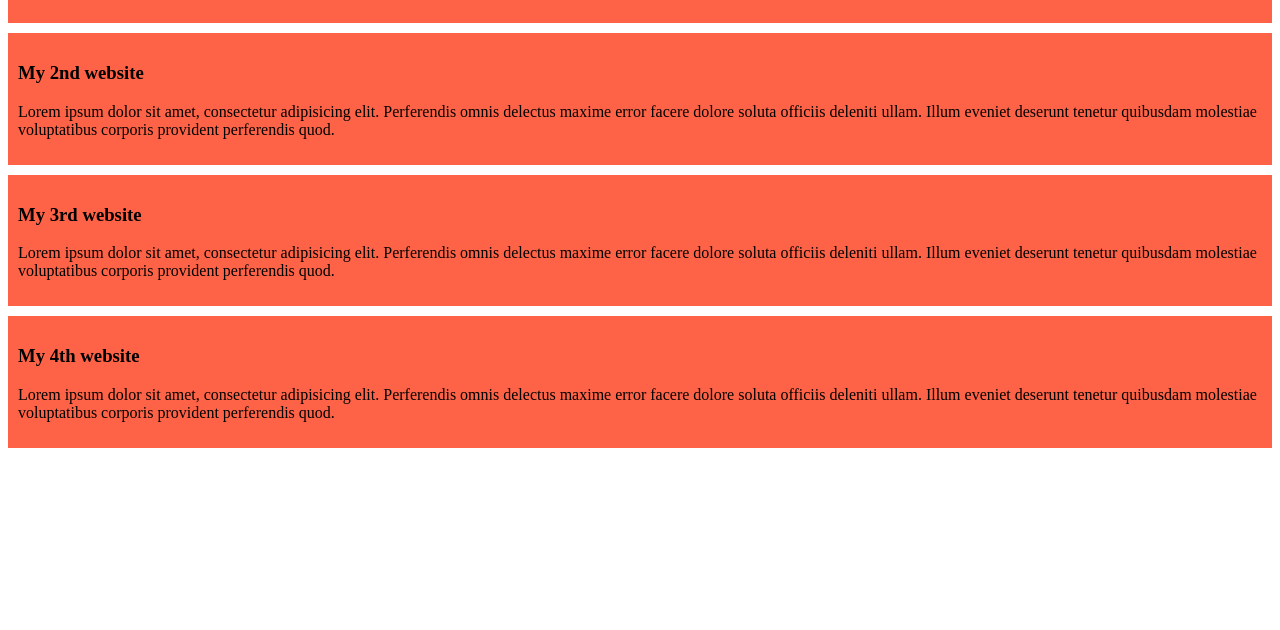
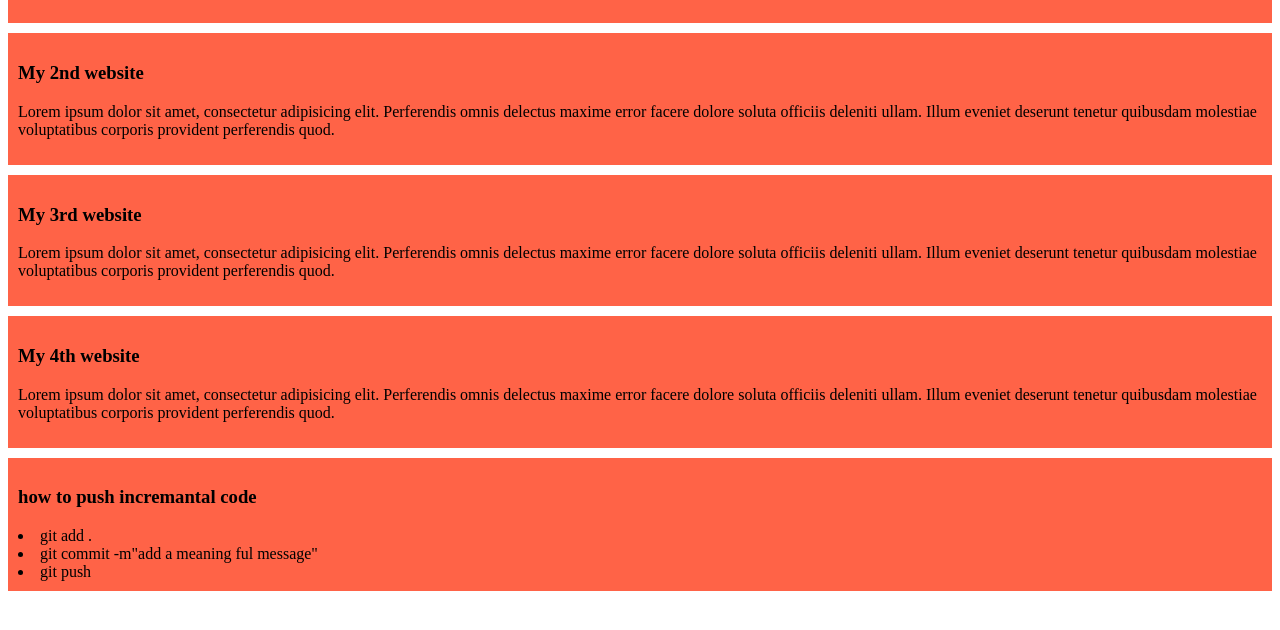
Before and after one commit to Shahnewaz0007/my-simple-website, a plain HTML site: page index.html in a window 1280 px wide. Shown: the part 116-746 px from the top of the page. Drawn offline with Linux system fonts and the light colour scheme.

Commit message:
how to push incremantal code

```diff
--- a/index.html
+++ b/index.html
@@ -23,5 +23,11 @@
         <h3>My 4th website</h3>
         <p>Lorem ipsum dolor sit amet, consectetur adipisicing elit. Perferendis omnis delectus maxime error facere dolore soluta officiis deleniti ullam. Illum eveniet deserunt tenetur quibusdam molestiae voluptatibus corporis provident perferendis quod.</p>
     </div>
+    <div>
+        <h3>how to push incremantal code</h3>
+        <li>git add .</li>
+        <li>git commit -m"add a meaning ful message"</li>
+        <li>git push</li>
+    </div>
 </body>
 </html>
```
